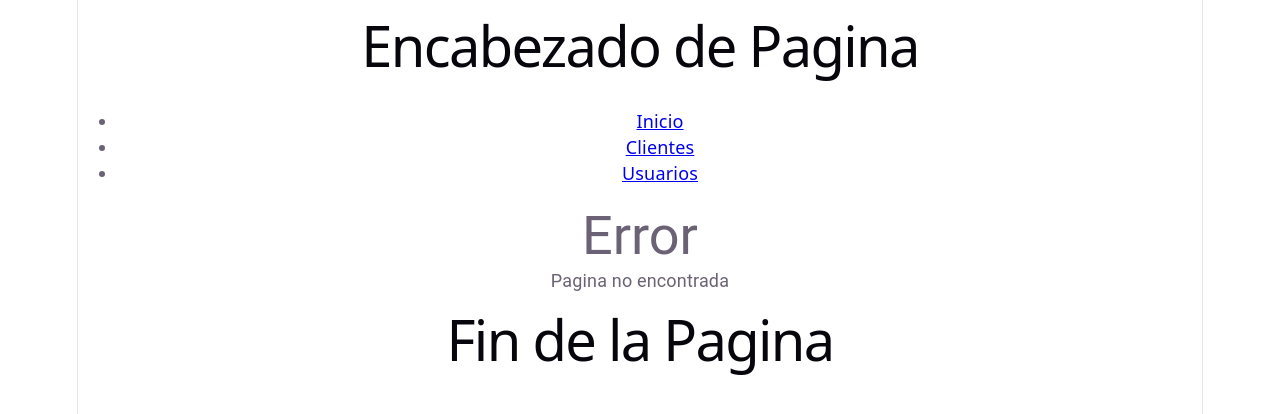
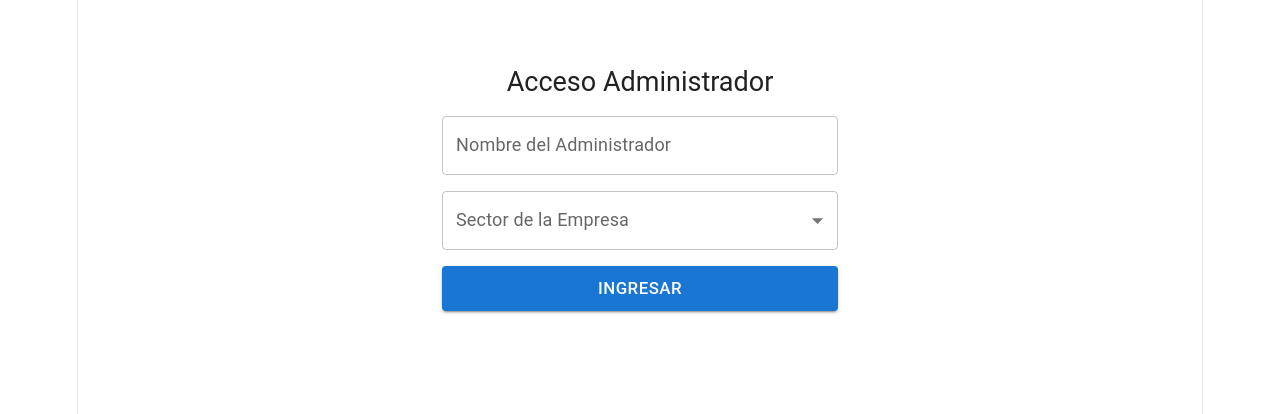
Before and after one commit to MateoMendietauwu69/pv_tp_integrador_grupo4, a React (Vite) app: page /login in a window 1280 px wide. Shown: the top 414 px of the page. Built offline with nearby package versions, Linux system fonts and the light colour scheme.

Commit message:
actualización de AdminContext, persistencia y migracion a createBrowserRouter, correccion del login - IgnacioJorqui

```diff
--- a/src/App.jsx
+++ b/src/App.jsx
@@ -1,18 +1,23 @@
-import { useState } from 'react'
-import reactLogo from './assets/react.svg'
-import viteLogo from './assets/vite.svg'
-import heroImg from './assets/hero.png'
-import Router from './routes/Router'
-import './css/App.css'
+import { Outlet } from 'react-router-dom';
+import Header from './components/layout/Header.jsx';
+import Nav from './components/layout/Nav.jsx';
+import Footer from './components/layout/Footer.jsx';
+import { Box, Container } from '@mui/material';
+import './css/App.css';
 
-function App() {
-  const [count, setCount] = useState(0)
+const App = () => {
+  return (
+    <Box sx={{ display: 'flex', flexDirection: 'column', minHeight: '100vh' }}>
+      <Header />
+      <Nav />
 
-  return (
-    <>
-      <Router />
-    </>
-  )
-}
+      <Container component="main" sx={{ flexGrow: 1, py: 4 }}>
+        <Outlet />
+      </Container>
 
-export default App
+      <Footer />
+    </Box>
+  );
+};
+
+export default App;
--- a/src/components/common/RutaProtegida.jsx
+++ b/src/components/common/RutaProtegida.jsx
@@ -1,13 +1,14 @@
-import { useContext } from "react";
 import { Navigate } from "react-router-dom";
-import { AdminContext } from "../../context/AdminContext";
+import { useAdmin } from "../../hook/useAdmin";
 
-function RutaProtegida ({Children}) {
-    const {admin} = useContext(AdminContext);
-    if(!admin){
-        return <Navigate to="/" />
+const RutaProtegida = ({ children }) => {
+    const { admin } = useAdmin();
+
+    if (!admin) {
+        return <Navigate to="/login" replace />;
     }
+
     return children;
-}
+};
 
 export default RutaProtegida;
--- a/src/components/layout/Footer.jsx
+++ b/src/components/layout/Footer.jsx
@@ -1,5 +1,13 @@
-export default function Footer () {
+import { Box, Typography } from '@mui/material';
+
+const Footer = () => {
     return (
-        <h1>Fin de la Pagina</h1>
+        <Box component="footer" sx={{ py: 3, px: 2, mt: 'auto', bgcolor: 'grey.200' }}>
+            <Typography variant="body2" color="text.secondary" align="center">
+                TP Final Grupo 4 - Programación Visual (MUI Styled)
+            </Typography>
+        </Box>
     );
-}
+};
+
+export default Footer;
--- a/src/components/layout/Header.jsx
+++ b/src/components/layout/Header.jsx
@@ -1,5 +1,36 @@
-export default function Header () {
-    return(
-        <h1>Encabezado de Pagina</h1>
+import { AppBar, Toolbar, Typography, Button, Box } from '@mui/material';
+import { useAdmin } from '../../hook/useAdmin';
+import { useNavigate } from 'react-router-dom';
+
+const Header = () => {
+    const { admin, cerrarSesion } = useAdmin();
+    const navigate = useNavigate();
+
+    const manejarCerrarSesion = () => {
+        cerrarSesion();
+        navigate('/login');
+    };
+
+    return (
+        <AppBar position="static">
+            <Toolbar>
+                <Typography variant="h6" component="div" sx={{ flexGrow: 1 }}>
+                    TP Integrador PV
+                </Typography>
+
+                {admin && (
+                    <Box sx={{ display: 'flex', alignItems: 'center', gap: 2 }}>
+                        <Typography variant="body1">
+                            {admin.nombre} ({admin.sector})
+                        </Typography>
+                        <Button color="inherit" variant="outlined" onClick={manejarCerrarSesion}>
+                            Cerrar Sesión
+                        </Button>
+                    </Box>
+                )}
+            </Toolbar>
+        </AppBar>
     );
-}
+};
+
+export default Header;
--- a/src/components/layout/Nav.jsx
+++ b/src/components/layout/Nav.jsx
@@ -1,19 +1,20 @@
-import { NavLink } from "react-router-dom";
+import { Box, Button } from '@mui/material';
+import { Link } from 'react-router-dom';
 
-export default function Nav () {
+const Nav = () => {
     return (
-        <nav>
-            <ul>
-                <li>
-                    <NavLink to="/dashboard" >Inicio</NavLink>
-                </li>
-                <li>
-                    <NavLink to="/clientes" >Clientes</NavLink>
-                </li>
-                <li>
-                    <NavLink to="/perfil" >Usuarios</NavLink>
-                </li>
-            </ul>
-        </nav>
+        <Box sx={{ bgcolor: 'primary.dark', p: 1, display: 'flex', gap: 2, justifyContent: 'center' }}>
+            <Button color="inherit" component={Link} to="/dashboard" sx={{ color: 'white' }}>
+                Inicio
+            </Button>
+            <Button color="inherit" component={Link} to="/clientes" sx={{ color: 'white' }}>
+                Clientes
+            </Button>
+            <Button color="inherit" component={Link} to="/perfil" sx={{ color: 'white' }}>
+                Usuarios
+            </Button>
+        </Box>
     );
-}
+};
+
+export default Nav;
--- /dev/null
+++ b/src/context/AdminContext.jsx
@@ -0,0 +1,32 @@
+import { createContext, useState, useEffect } from 'react';
+
+export const AdminContext = createContext(null);
+
+export const ProveedorAdmin = ({ children }) => {
+    const [admin, setAdmin] = useState(() => {
+        const adminStorage = localStorage.getItem('admin');
+        return adminStorage ? JSON.parse(adminStorage) : null;
+    });
+
+    useEffect(() => {
+        if (admin) {
+            localStorage.setItem('admin', JSON.stringify(admin));
+        } else {
+            localStorage.removeItem('admin');
+        }
+    }, [admin]);
+
+    const guardarSesion = (datosAdmin) => {
+        setAdmin(datosAdmin);
+    };
+
+    const cerrarSesion = () => {
+        setAdmin(null);
+    };
+
+    return (
+        <AdminContext.Provider value={{ admin, guardarSesion, cerrarSesion }}>
+            {children}
+        </AdminContext.Provider>
+    );
+};
--- /dev/null
+++ b/src/hook/useAdmin.js
@@ -0,0 +1,4 @@
+import { useContext } from 'react';
+import { AdminContext } from '../context/AdminContext';
+
+export const useAdmin = () => useContext(AdminContext);
--- a/src/main.jsx
+++ b/src/main.jsx
@@ -1,10 +1,23 @@
-import { StrictMode } from 'react'
-import { createRoot } from 'react-dom/client'
-import './css/index.css'
-import App from './App.jsx'
+import { StrictMode } from 'react';
+import { createRoot } from 'react-dom/client';
+import { RouterProvider } from 'react-router-dom';
+import routes from './routes/routes.jsx';
+
+import { ThemeProvider, createTheme } from '@mui/material/styles';
+import CssBaseline from '@mui/material/CssBaseline';
+
+import { ProveedorAdmin } from './context/AdminContext.jsx';
+import './css/index.css';
+
+const theme = createTheme();
 
 createRoot(document.getElementById('root')).render(
   <StrictMode>
-    <App />
+    <ProveedorAdmin>
+      <ThemeProvider theme={theme}>
+        <CssBaseline />
+        <RouterProvider router={routes} />
+      </ThemeProvider>
+    </ProveedorAdmin>
   </StrictMode>,
-)
+);
--- a/src/routes/Router.jsx
+++ /dev/null
@@ -1,29 +0,0 @@
-import { BrowserRouter, Routes, Route } from 'react-router-dom';
-import RutaProtegida from '../components/common/RutaProtegida.jsx';
-import Login from '../views/Login.jsx';
-import Dashboard from '../views/Dashboard.jsx';
-import PerfilUsuario from '../views/PerfilUsuario.jsx';
-import Clientes from '../views/Clientes.jsx';
-import Notfound from '../views/Notfound.jsx';
-import Header from '../components/layout/Header.jsx';
-import Nav from '../components/layout/Nav.jsx';
-import Footer from '../components/layout/Footer.jsx';
-
-function Router () {
-    return (
-        <BrowserRouter>
-            <Header />
-            <Nav />
-            <Routes>
-                <Route path='/' element={<RutaProtegida><Dashboard /></RutaProtegida>} />
-                <Route path='/dashboard' element={<RutaProtegida><Dashboard /></RutaProtegida>} />
-                <Route path='/clientes' element={<RutaProtegida><Clientes /></RutaProtegida>} />
-                <Route path='/perfil' element={<RutaProtegida><PerfilUsuario /></RutaProtegida>} />
-                <Route path='*' element={<Notfound />} />
-            </Routes>
-            <Footer />
-        </BrowserRouter>
-    );
-}
-
-export default Router;
--- /dev/null
+++ b/src/routes/routes.jsx
@@ -0,0 +1,32 @@
+import { createBrowserRouter } from 'react-router-dom';
+import App from '../App.jsx';
+import Login from '../views/Login.jsx';
+import Dashboard from '../views/Dashboard.jsx';
+import Clientes from '../views/Clientes.jsx';
+import PerfilUsuario from '../views/PerfilUsuario.jsx';
+import Notfound from '../views/Notfound.jsx';
+import RutaProtegida from '../components/common/RutaProtegida.jsx';
+
+const routes = createBrowserRouter([
+    {
+        path: '/login',
+        element: <Login />,
+    },
+    {
+        path: '/',
+        element: <RutaProtegida><App /></RutaProtegida>,
+        errorElement: <Notfound />,
+        children: [
+            { index: true, element: <Dashboard /> },
+            { path: 'dashboard', element: <Dashboard /> },
+            { path: 'clientes', element: <Clientes /> },
+            { path: 'perfil', element: <PerfilUsuario /> },
+        ],
+    },
+    {
+        path: '*',
+        element: <Notfound />,
+    },
+]);
+
+export default routes;
--- a/src/views/Login.jsx
+++ b/src/views/Login.jsx
@@ -1,13 +1,78 @@
-import { MenuItem, TextField } from "@mui/material";
+import { useState } from 'react';
+import { useNavigate } from 'react-router-dom';
+import { useAdmin } from '../hook/useAdmin';
+import { Container, TextField, MenuItem, Button, Typography, Box } from '@mui/material';
 
-export default function Login () {
+const Login = () => {
+    const [form, setForm] = useState({ nombre: '', sector: '' });
+    const [erroresCampo, setErroresCampo] = useState({});
+
+    const { guardarSesion } = useAdmin();
+    const navigate = useNavigate();
+
+    const manejarCambio = (e) => {
+        const { name, value } = e.target;
+        setForm(prev => ({ ...prev, [name]: value }));
+
+        if (erroresCampo[name]) {
+            setErroresCampo(prev => ({ ...prev, [name]: null }));
+        };
+    };
+
+    const validarForm = ({ nombre, sector }) => {
+        const errores = {};
+        if (!nombre.trim()) errores.nombre = 'El nombre es obligatorio';
+        if (!sector.trim()) errores.sector = 'El sector es obligatorio';
+        return errores;
+    };
+
+    const manejarEnvio = (e) => {
+        e.preventDefault();
+
+        const errores = validarForm(form);
+        if (Object.keys(errores).length > 0) {
+             setErroresCampo(errores);
+             return;
+        }
+
+        guardarSesion({ nombre: form.nombre, sector: form.sector });
+        navigate('/dashboard');
+    };
+
     return (
-        <Login>
-            <TextField label="nombre" />
-            <select>
-                <MenuItem value="soporte" >Soporte</MenuItem>
-                <MenuItem value="Gerencia" >Gerencia</MenuItem>
-            </select>
-        </Login>
+        <Container maxWidth="xs" sx={{ mt: 8 }}>
+            <Box component="form" onSubmit={manejarEnvio} noValidate sx={{ display: 'flex', flexDirection: 'column', gap: 2 }}>
+                <Typography variant="h5" align="center">Acceso Administrador</Typography>
+
+                <TextField
+                    label="Nombre del Administrador"
+                    autoComplete="off"
+                    name="nombre"
+                    value={form.nombre}
+                    onChange={manejarCambio}
+                    error={Boolean(erroresCampo.nombre)}
+                    helperText={erroresCampo.nombre}
+                />
+
+                <TextField
+                    select
+                    label="Sector de la Empresa"
+                    name="sector"
+                    value={form.sector}
+                    onChange={manejarCambio}
+                    error={Boolean(erroresCampo.sector)}
+                    helperText={erroresCampo.sector}
+                >
+                    <MenuItem value="Soporte">Soporte</MenuItem>
+                    <MenuItem value="Gerencia">Gerencia</MenuItem>
+                </TextField>
+
+                <Button type="submit" variant="contained" color="primary" size="large">
+                    Ingresar
+                </Button>
+            </Box>
+        </Container>
     );
-}
+};
+
+export default Login;
```
